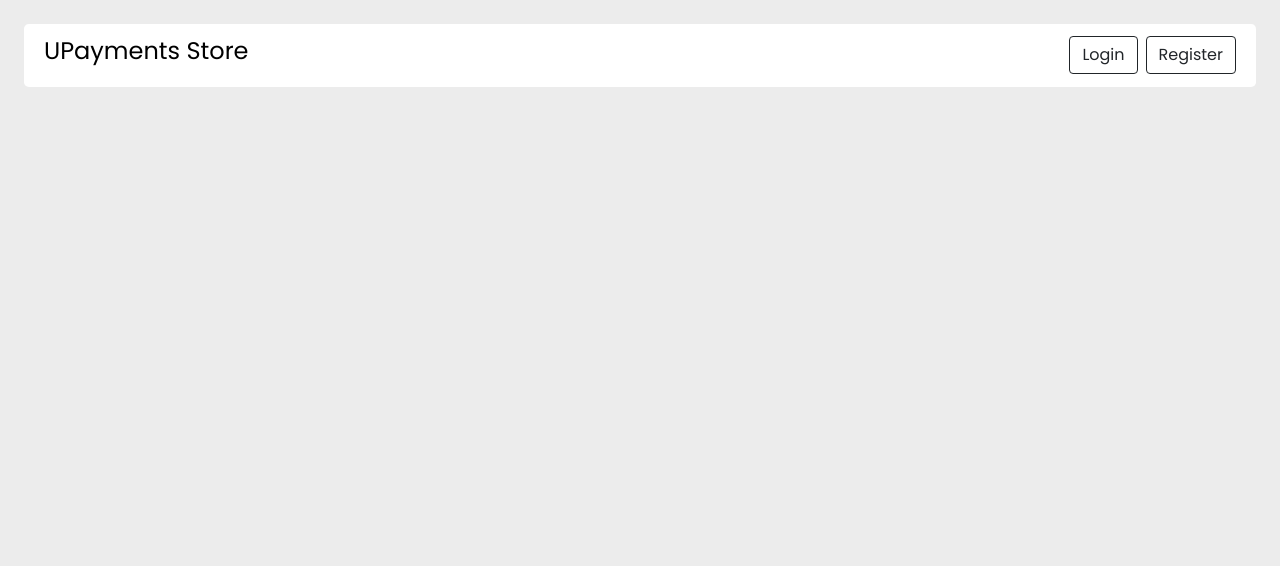
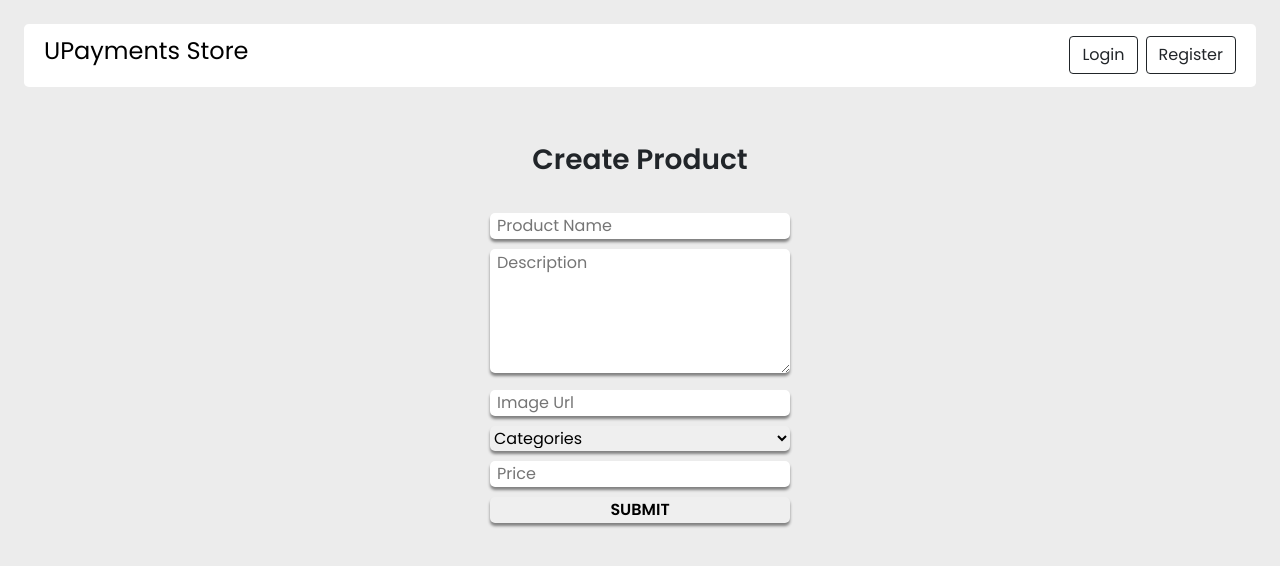
Before and after one commit to Albertabrahams/upayment-clas, a React (Create React App) app: page /create in a window 1280 px wide. Shown: the top 566 px of the page. Built offline with nearby package versions, Linux system fonts and the light colour scheme; no server answers.

Commit message:
deleted added

```diff
--- /dev/null
+++ b/src/assets/BackArrow.js
@@ -0,0 +1,23 @@
+import * as React from "react";
+
+const BackArrow = (props) => (
+  <div style={{ width: "48px" }}>
+    <svg
+      xmlns="http://www.w3.org/2000/svg"
+      className="h-6 w-6"
+      fill="none"
+      viewBox="0 0 24 24"
+      stroke="currentColor"
+      strokeWidth={2}
+      {...props}
+    >
+      <path
+        strokeLinecap="round"
+        strokeLinejoin="round"
+        d="m11 15-3-3m0 0 3-3m-3 3h8M3 12a9 9 0 1 1 18 0 9 9 0 0 1-18 0z"
+      />
+    </svg>
+  </div>
+);
+
+export default BackArrow;
--- /dev/null
+++ b/src/assets/CheckoutBag.js
@@ -0,0 +1,23 @@
+import * as React from "react";
+
+const CheckoutBag = (props) => (
+  <div style={{ width: "48px" }}>
+    <svg
+      xmlns="http://www.w3.org/2000/svg"
+      className="h-6 w-6"
+      fill="none"
+      viewBox="0 0 24 24"
+      stroke="currentColor"
+      strokeWidth={2}
+      {...props}
+    >
+      <path
+        strokeLinecap="round"
+        strokeLinejoin="round"
+        d="M16 11V7a4 4 0 0 0-8 0v4M5 9h14l1 12H4L5 9z"
+      />
+    </svg>
+  </div>
+);
+
+export default CheckoutBag;
--- /dev/null
+++ b/src/pages/Create.css
@@ -0,0 +1,25 @@
+
+.create-form{
+    width: 50%;
+    margin: auto;
+    display: flex;
+    flex-direction: column;
+    justify-content: center;
+    align-items: center;
+}
+
+.input-box{
+
+    width: 300px;
+    border-radius: 5px;
+    margin: 5px;
+    border: none;
+    box-shadow: 0px 3px 3px gray;
+}
+::placeholder{
+    padding-left: 5px;
+}
+.title{
+    margin: 2rem;
+    font-weight: bolder;
+}
--- /dev/null
+++ b/src/pages/Create.js
@@ -0,0 +1,114 @@
+import { useState } from "react";
+import "./Create.css"
+import axios from "axios";
+import { useNavigate } from "react-router-dom";
+
+const Create = ({baseUrl,fetchTasks}) => {
+
+
+
+  const [name, setName] = useState("");
+  const [description, setDescription] = useState("");
+  const [avatar, setAvatar] = useState("");
+  const [category, setCategory] = useState("Categories");
+  const [price, setPrice] = useState("");
+
+  const navigate = useNavigate();
+
+
+  const handleSubmit = (event) => {
+    event.preventDefault();
+    const newProduce ={name,description,avatar,category,price};
+    newProducts(newProduce);
+    setName("");
+    setDescription("");
+    setAvatar("");
+    setCategory("Categories");
+    setPrice("");
+    navigate("/");
+
+
+
+  }
+
+  const newProducts = async (newProduct) => {
+    await axios.post(baseUrl, newProduct);
+    fetchTasks();
+  };
+
+  return (
+    <div className='create-form'>
+
+      <h3 className="title">Create Product</h3>
+
+      <form
+      className='create'
+      onSubmit={handleSubmit}>
+
+      <div>
+      <input
+              type="text"
+              placeholder="Product Name"
+              className='input-box'
+              onChange={(e) => setName(e.target.value)}
+              value={name}
+              required
+            />
+      </div>
+      <div>
+      <textarea
+              type="textarea"
+              className='input-box'
+              placeholder="Description"
+              cols="30" rows="5"
+              onChange={(e) => setDescription(e.target.value)}
+              value={description}
+              required
+            />
+      </div>
+
+      <div>
+      <input
+              type="text"
+              className='input-box'
+              placeholder="Image Url"
+              onChange={(e) => setAvatar(e.target.value)}
+              value={avatar}
+              required
+            />
+      </div>
+      <select
+      className="input-box"
+      id="dropdown"
+      onChange={(e) => setCategory(e.target.value)}
+      value={category}>
+          <option value="categories" selected>Categories</option>
+          <option value="electronics" >Electronics</option>
+          <option value="furnitures" >Furnitures</option>
+          <option value="mens-clothings" >Mens-clothings</option>
+          <option value="womens-clothings" >Womens-clothings</option>
+          <option value="accessories" >Accessories</option>
+      </select>
+      <div>
+      <input
+              type="number"
+              className='input-box'
+              placeholder="Price"
+              onChange={(e) => setPrice(e.target.value)}
+              value={price}
+              required
+            />
+      </div>
+
+      <div>
+          <button type="submit" className='input-box'><strong>SUBMIT</strong></button>
+      </div>
+
+
+
+      </form>
+    </div>
+  )
+}
+
+export default Create
--- /dev/null
+++ b/src/pages/Details.js
@@ -0,0 +1,60 @@
+import { useState, useEffect } from "react";
+import { useNavigate, useParams } from "react-router-dom";
+import BackArrow from "../assets/BackArrow";
+import CheckoutBag from "../assets/CheckoutBag";
+import styles from "./Details.module.css";
+
+const Details = () => {
+  const params = useParams();
+  const navigate = useNavigate();
+  const [product, setProduct] = useState({});
+
+  useEffect(() => {
+    fetch(`https://62286b649fd6174ca82321f1.mockapi.io/case-study/products/${params.productId}`)
+      .then((res) => res.json())
+      .then((json) => setProduct(json));
+  }, [params.productId]);
+
+
+  return (
+    <div>
+      <div className={styles.detailsNav}>
+        <BackArrow
+          className={styles.detailsNavIcon}
+          onClick={() => navigate(-1)}
+        />
+        <h1>Details Page</h1>
+        <CheckoutBag
+          className={styles.detailsNavIcon}
+          onClick={() => navigate("/checkout", { state: { product } })}
+        />
+      </div>
+      <div className={styles.container}>
+      <div className={styles.detailsWrapper}>
+        <div>
+          <img
+          className={styles.detailsImage}
+          src={product?.avatar}
+          alt={product?.title}
+        /></div>
+
+        <div>
+        <p><strong>{product?.name}</strong></p>
+        <br /><br /><br /><br />
+        <p><strong>${product?.price}</strong></p>
+        </div>
+        </div>
+        <hr />
+        <div className="desc">
+          <h5><strong>Description</strong></h5>
+          <p>{product?.description}</p>
+          </div>
+
+
+
+      </div>
+    </div>
+  );
+};
+
+export default Details;
--- /dev/null
+++ b/src/pages/Details.module.css
@@ -0,0 +1,32 @@
+.container{
+    border-radius: 3px;
+    width: 50%;
+    margin: auto;
+
+}
+.detailsWrapper {
+    margin: 10px;
+    padding: 10px;
+    display: flex;
+    flex-direction: row ;
+    justify-content: space-evenly;
+  }
+
+  .detailsImage {
+    width: 10rem;
+    height: 10rem;
+  }
+
+  .detailsNav {
+    display: flex;
+    justify-content: space-around;
+    align-items: center;
+  }
+
+  .detailsNavIcon {
+    cursor: pointer;
+  }
+
+  .desc{
+      padding: 1rem;
+  }
--- a/src/pages/Main.js
+++ b/src/pages/Main.js
@@ -1,25 +1,7 @@
 import React from "react";
 import Products from "./Products";
-import axios from "axios";
-import { useEffect, useState } from "react";
 
-const Main = () => {
-
-  const baseUrl = "https://62286b649fd6174ca82321f1.mockapi.io/case-study/products/"
-
-  const [products, setProducts] = useState([]);
-
-  useEffect(() => {
-    fetchTasks();
-  }, []);
-
-  const fetchTasks = async () => {
-
-    const {data} = await axios.get(baseUrl);
-    // console.log(data);
-
-    setProducts(data);
-  };
+const Main = ({products, baseUrl, fetchTasks}) => {
 
   return (
   <div>
@@ -45,7 +27,7 @@ const Main = () => {
 
   </div>
       <div>
-      <Products products={products}/>
+      <Products products={products} baseUrl={baseUrl} fetchTasks={fetchTasks}/>
       </div>
     </div>
 
--- a/src/pages/Products.js
+++ b/src/pages/Products.js
@@ -2,9 +2,15 @@
 import { Link } from "react-router-dom";
 import styles from "./Products.module.css";
 import { AiFillPlusCircle } from 'react-icons/ai';
+import { async } from "@firebase/util";
+import axios from "axios";
 
 
-const Products = ({products}) => {
+const Products = ({products, baseUrl, fetchTasks}) => {
+
+  const HandleDelete = async (e)=>{
+    await axios.delete(`${baseUrl}/${e.target.id}`)
+  }
 
   return (
     <div>
@@ -21,7 +27,7 @@ const Products = ({products}) => {
   <div className="card-body">
     <h5 className="card-title font-weight-bold">{each.name}</h5>
     <p className="card-text text-center font-weight-bold">${each.price}</p>
-    <a href="#" className="btn btn-primary">Delete</a>
+    <a href="#" className="btn btn-primary" onClick={HandleDelete}>Delete</a>
   </div>
 </div>
             {/* <img className={styles.img} style={{ width: "100px" }} src={each.avatar} alt="" />
--- a/src/pages/Products.module.css
+++ b/src/pages/Products.module.css
@@ -13,33 +13,16 @@
     margin-bottom: 20px;
     text-decoration: none;
     color: black;
-    /* border: 1px solid grey;
-    border-radius: 3px;
-    padding: 10px;
-    cursor: pointer; */
+  }
 
-  }
-  /* .img{
-    background-color: white;
-    padding: 5rem;
-    width: 200px;
-    height: 100px;
-    margin: 1rem;
-  } */
-  .name{
-text-align: left;
-font-size: 1rem;
-margin: 1rem;
-  }
-  .price{
-text-align: center;
-font-size: 1rem;
-margin: 1rem;
-font-weight: bolder;
-  }
+
   .plus{
     font-size: 5rem;
     color: black;
-    background-color: red;
-    justify-content: end;
+    display: flex;
+    float: right;
+    position: fixed;
+    bottom: 10px;
+    right: 10px;
+
   }
--- a/src/router/AppRouter.js
+++ b/src/router/AppRouter.js
@@ -3,15 +3,36 @@ import Main from "../pages/Main";
 import Login from "../pages/Login";
 import Register from "../pages/Register";
 import Navbar from "../components/Navbar";
+import Details from "../pages/Details";
+import Create from "../pages/Create";
+import axios from "axios";
+import { useEffect, useState } from "react";
 
 const AppRouter = () => {
+  const baseUrl = "https://62286b649fd6174ca82321f1.mockapi.io/case-study/products/"
+
+  const [products, setProducts] = useState([]);
+
+  useEffect(() => {
+    fetchTasks();
+  }, []);
+
+  const fetchTasks = async () => {
+
+    const {data} = await axios.get(baseUrl);
+    // console.log(data);
+
+    setProducts(data);
+  };
   return (
     <Router>
       <Navbar />
       <Routes>
-        <Route path="/" element={<Main />} />
+        <Route path="/" element={<Main products={products} baseUrl={baseUrl} fetchTasks={fetchTasks}/>} />
         <Route path="/login" element={<Login />} />
         <Route path="/register" element={<Register />} />
+        <Route path="/details/:productId" element={<Details />} />
+        <Route path="/create" element={<Create baseUrl={baseUrl} fetchTasks={fetchTasks} />} />
       </Routes>
     </Router>
   );
```
Also changed, not shown: src/pages/MovieDetail.js (deleted, +0 -7 lines).
